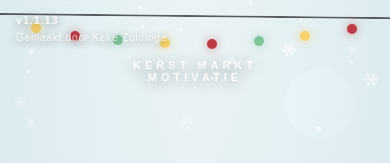
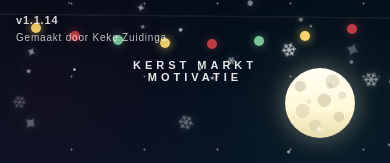
Before and after one commit to kekezuidinga-lgtm/Kerst-Markt-Motivatie, a plain HTML site: page index.html in a window 390 px wide. Shown: the top 163 px of the page. Drawn offline with Linux system fonts and the light colour scheme.

Commit message:
Lower snow surface and extend it only downward

```diff
--- a/index.html
+++ b/index.html
@@ -198,11 +198,11 @@ body{
 .l1{left:14%}.l2{left:32%}.l3{left:63%}.l4{left:83%}
 
 .ground{
-  position:absolute;left:0;right:0;bottom:0;height:250%;
+  position:absolute;left:0;right:0;bottom:-100%;height:122%;
   background:
-    radial-gradient(ellipse at 50% 12%,rgba(255,255,255,.98),rgba(235,246,249,.98) 47%,#d6e8ed 100%);
+    radial-gradient(ellipse at 50% 0%,rgba(255,255,255,.98),rgba(235,246,249,.98) 47%,#d6e8ed 100%);
   clip-path:polygon(
-    0 31%,7% 29%,15% 32%,24% 28%,34% 31%,44% 27%,55% 30%,67% 26%,77% 30%,88% 27%,100% 30%,
+    0 0%,7% 3%,15% 0%,24% 4%,34% 1%,44% 5%,55% 1%,67% 6%,77% 2%,88% 5%,100% 2%,
     100% 100%,0 100%
   );
 }
@@ -808,14 +808,14 @@ body{
 @media(max-width:700px){
   .title{letter-spacing:4px}
   .village{width:110vw}
-  .ground{height:250%}
+  .ground{height:122%;bottom:-100%}
   .tree{bottom:14%}
 }
 </style>
 </head>
 <body>
 <div class="scene">
-  <div class="meta"><div class="version">v1.1.13</div><div class="creator">Gemaakt door Keke Zuidinga</div></div>
+  <div class="meta"><div class="version">v1.1.14</div><div class="creator">Gemaakt door Keke Zuidinga</div></div>
   <div class="editor-overlay" id="editorOverlay" aria-hidden="true">
     <div class="editor-panel" role="dialog" aria-modal="true" aria-labelledby="editorHeading">
       <div class="editor-header">
@@ -1341,7 +1341,7 @@ document.getElementById("downloadBackup").addEventListener("click",()=>{
   syncEditorToPage();
   const payload={
     app:"Kerst Markt Motivatie",
-    version:"v1.1.13",
+    version:"v1.1.14",
     exportedAt:timestamp(),
     pages:clonePages(pages)
   };
```
